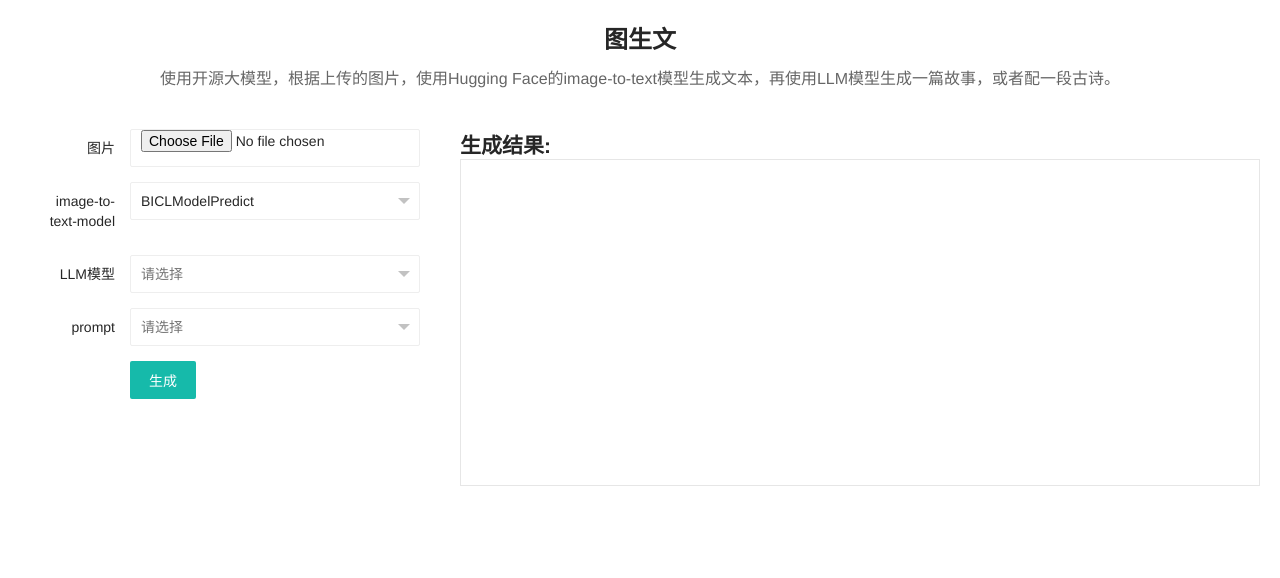
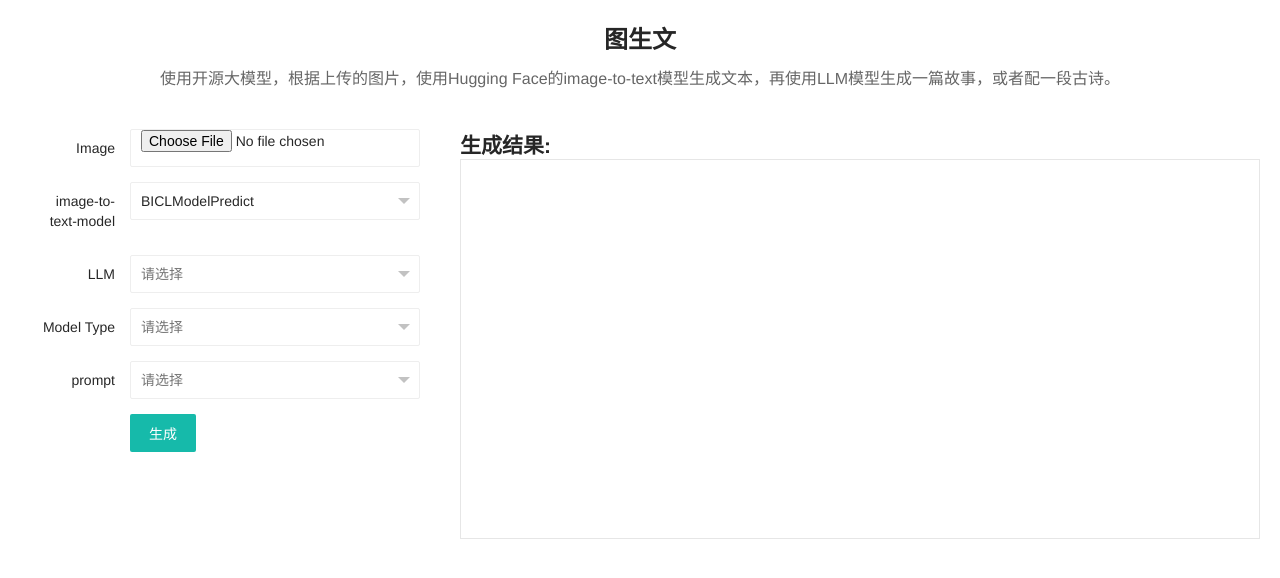
Before and after one commit to pangxiaobin/ImageToTextProject, a Django app: page /upload/ in a window 1280 px wide. Shown: the top 578 px of the page. Run offline with Django 5.2, Linux system fonts and the light colour scheme.

Commit message:
feat:支持模型和模型类型的选择

```diff
--- a/app/templates/upload.html
+++ b/app/templates/upload.html
@@ -62,7 +62,7 @@
     <div class="left">
       <form class="layui-form" action="", method="post" id="uploadForm" enctype="multipart/form-data">
         <div class="layui-form-item">
-          <label class="layui-form-label" >图片</label>
+          <label class="layui-form-label" >Image</label>
           <div class="layui-input-block">
             <input type="file" name="image" class="layui-input" lay-verify="required|image">
           </div>
@@ -77,17 +77,30 @@
               </select>
             </div>
           </div>
+
+          <div class="layui-form-item">
+            <label class="layui-form-label">LLM</label>
+            <div class="layui-input-block">
+              <select name="llm_type" lay-filter="llm_type" lay-verify="required">
+                <option value=""></option>
+                {% for key in LLM_MODEL_MAP %}
+                <option value="{{key}}">{{key}}</option>
+                {% endfor %}
+              </select>
+            </div>
+
+          </div>
+
         <div class="layui-form-item">
-          <label class="layui-form-label">LLM模型</label>
+          <label class="layui-form-label">Model Type</label>
           <div class="layui-input-block">
-            <select name="llm_type" lay-verify="required">
+            <select name="model_name" lay-verify="required">
               <option value=""></option>
-              {% for key in LLM_MODEL_MAP %}
-              <option value="{{key}}">{{key}}</option>
-              {% endfor %}
             </select>
           </div>
         </div>
+
+
         <div class="layui-form-item">
           <label class="layui-form-label">prompt</label>
           <div class="layui-input-block">
@@ -130,6 +143,23 @@
             return '请上传图片类型的文件';
         }
       }});
+
+      // 模型联动选择
+      var model_name_dict = {{ LLM_MODEL_MAP|safe }};
+      form.on('select(llm_type)', function(data){
+        var model_name = data.value;
+        var model_select = $('select[name="model_name"]');
+        model_select.empty();
+        if(model_name in model_name_dict){
+          var model_list = model_name_dict[model_name]['model_list'];
+          for(var i=0; i<model_list.length; i++){
+            model_select.append('<option value="'+model_list[i]+'">'+model_list[i]+'</option>');
+          }
+        }
+        form.render('select'); // 重新渲染子级选择框
+
+      });
+
       // 监听提交
       form.on('submit(submit)', function(data){
 
--- a/app/views.py
+++ b/app/views.py
@@ -4,6 +4,7 @@ from django.http import JsonResponse
 from django.core.paginator import Paginator
 from app.models import ImageToTextHistory
 from llm_model import PROMPT_TYPE_MAP, LLM_MODEL_MAP
+import llm_model
 from predict_model import MODEL_PREDICT_DICT
 from PIL import Image
 import io
@@ -46,22 +47,23 @@ def index(request):
 def upload_view(request):
     if request.method == "POST":
         image = request.FILES.get("image")
-        print(image)
         img_to_text_model = request.POST.get("img_to_text_model")
         llm_type = request.POST.get("llm_type")
+        model_name = request.POST.get("model_name")
         prompt_type = request.POST.get("prompt_type")
         try:
             # 这里需要把图片分两步处理，需要先用LLM模型生成prompt，然后用img_to_text_model模型生成text
             # 图生文需要传入Image.Image对象
             prompt_func = PROMPT_TYPE_MAP.get(prompt_type)
-            llm_model_instance = LLM_MODEL_MAP.get(llm_type)
+            ll_model_obj = LLM_MODEL_MAP.get(llm_type)
+            llm_model_instance = getattr(llm_model, ll_model_obj.get("LLMCLass"))
             predict_model_instance = MODEL_PREDICT_DICT.get(img_to_text_model)
             image_image = Image.open(io.BytesIO(image.read()))
 
             input_sentence = predict_model_instance().predict(image_image)
 
             prompt = prompt_func(input_sentence)
-            text = llm_model_instance().generate(prompt)
+            text = llm_model_instance(model_name=model_name).generate(prompt)
         except Exception as e:
             import traceback
 
```
Also changed, not shown: llm_model/__init__.py (+12 -2 lines), llm_model/predict.py (+16 -5 lines), README.md, 1 other file.
